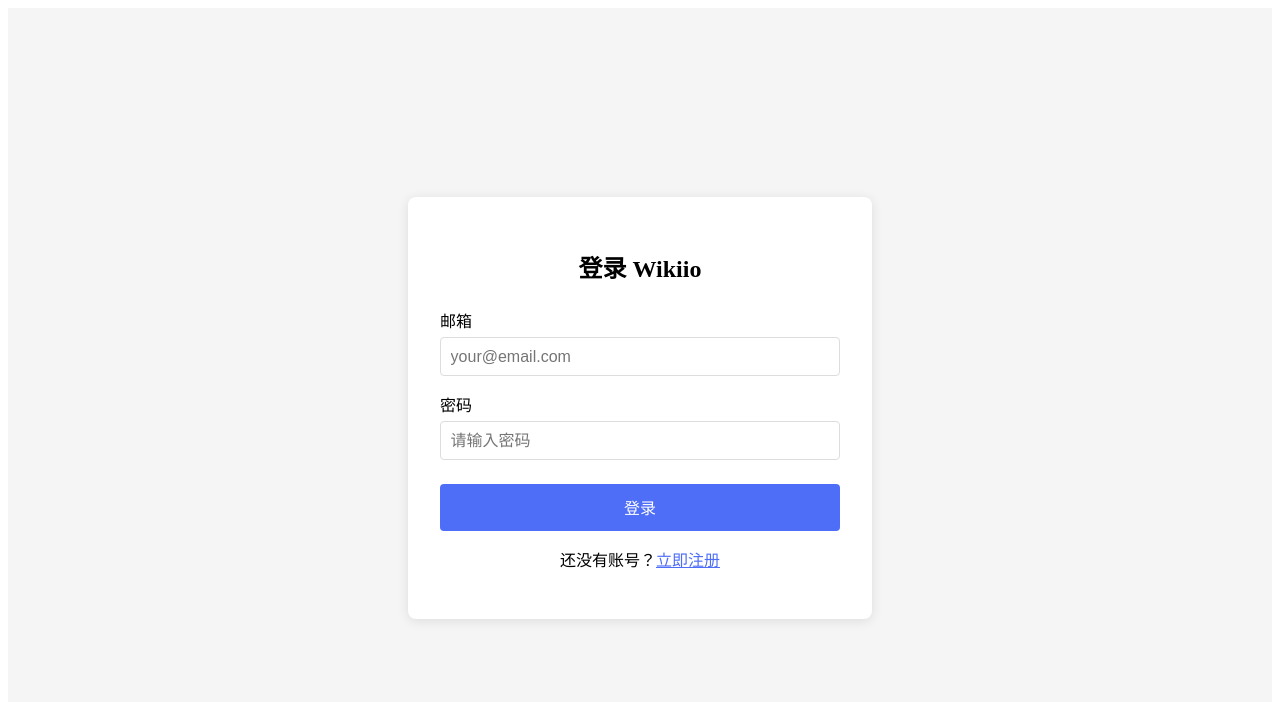
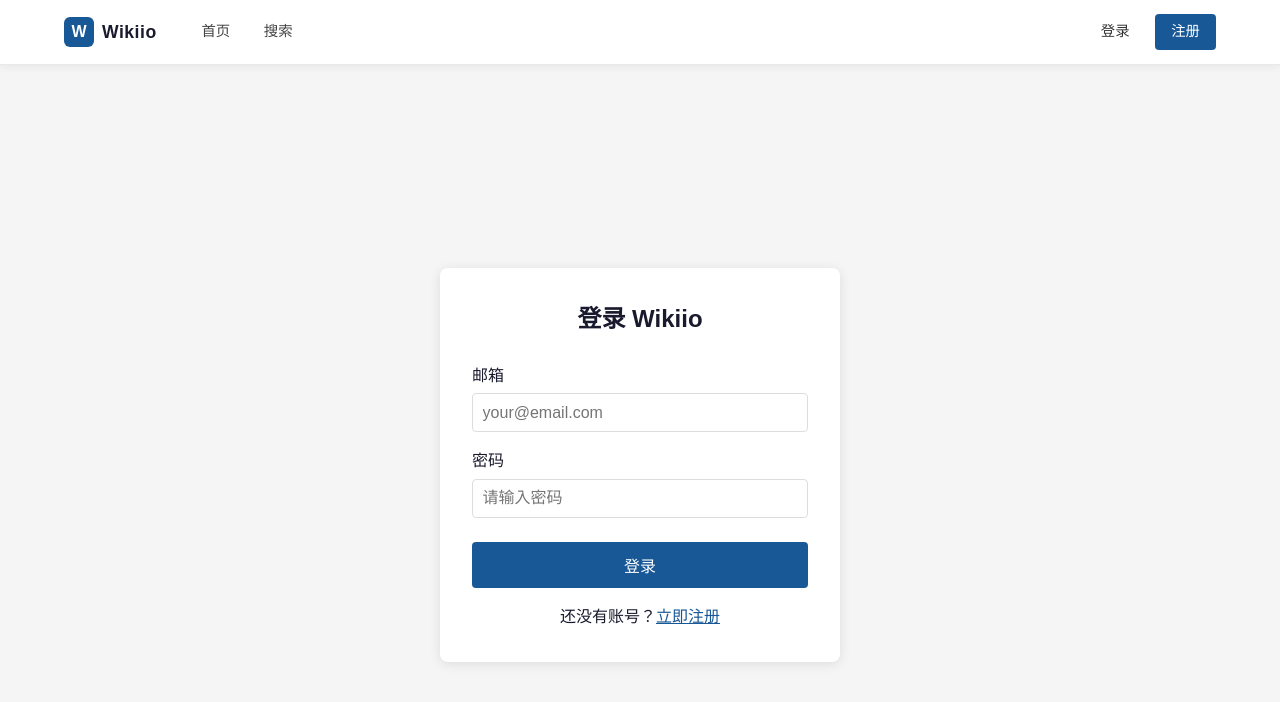
Before and after one commit to EilixiusLu/wikiio, a Vue app in the folder frontend/: page /login in a window 1280 px wide. Shown: the top 702 px of the page. Built offline with nearby package versions, Linux system fonts and the light colour scheme.

Commit message:
feat: 大规模修改CSS样式，增加了TopBar

```diff
--- a/frontend/src/App.vue
+++ b/frontend/src/App.vue
@@ -1,7 +1,21 @@
 <template>
+  <Navbar />
   <RouterView />
 </template>
 
 <script setup>
 import { RouterView } from 'vue-router'
+import Navbar from './components/Navbar.vue'
 </script>
+
+<style>
+/* 全局样式重置 */
+* { box-sizing: border-box; margin: 0; padding: 0; }
+body {
+  font-family: 'PingFang SC', 'Microsoft YaHei', 'Noto Sans SC', sans-serif;
+  background: #f5f7fa;
+  color: #1a1a2e;
+  line-height: 1.6;
+}
+a { color: inherit; }
+</style>
--- /dev/null
+++ b/frontend/src/components/Navbar.vue
@@ -0,0 +1,236 @@
+<template>
+  <nav class="navbar">
+    <div class="navbar-inner">
+      <!-- 左侧：Logo -->
+      <a href="/" class="navbar-logo">
+        <span class="logo-icon">W</span>
+        <span class="logo-text">Wikiio</span>
+      </a>
+
+      <!-- 中间：导航链接 -->
+      <div class="navbar-links">
+        <a href="/" :class="{ active: route.path === '/' }">首页</a>
+        <a href="/search" :class="{ active: route.path === '/search' }">搜索</a>
+      </div>
+
+      <!-- 右侧：用户区域 -->
+      <div class="navbar-user">
+        <template v-if="authStore.isLoggedIn">
+          <a href="/search" class="nav-icon-btn" title="搜索">
+            <svg width="18" height="18" viewBox="0 0 24 24" fill="none" stroke="currentColor" stroke-width="2">
+              <circle cx="11" cy="11" r="8"/><path d="m21 21-4.35-4.35"/>
+            </svg>
+          </a>
+          <div class="user-menu" @click="toggleMenu">
+            <img v-if="authStore.user?.fandom_avatar_url" :src="authStore.user.fandom_avatar_url" class="avatar" />
+            <div v-else class="avatar-placeholder">{{ authStore.user?.username?.[0]?.toUpperCase() }}</div>
+            <span class="username">{{ authStore.user?.username }}</span>
+            <svg width="12" height="12" viewBox="0 0 24 24" fill="currentColor"><path d="M7 10l5 5 5-5z"/></svg>
+            <div class="dropdown" v-if="menuOpen">
+              <a href="/profile">个人主页</a>
+              <div class="divider"></div>
+              <a @click.prevent="handleLogout" href="#">退出登录</a>
+            </div>
+          </div>
+        </template>
+        <template v-else>
+          <a href="/login" class="btn-login">登录</a>
+          <a href="/register" class="btn-register">注册</a>
+        </template>
+      </div>
+    </div>
+  </nav>
+</template>
+
+<script setup>
+import { ref, onMounted, onUnmounted } from 'vue'
+import { useRoute, useRouter } from 'vue-router'
+import { useAuthStore } from '../stores/auth.js'
+
+const route = useRoute()
+const router = useRouter()
+const authStore = useAuthStore()
+const menuOpen = ref(false)
+
+function toggleMenu() {
+  menuOpen.value = !menuOpen.value
+}
+
+function handleLogout() {
+  authStore.logout()
+  menuOpen.value = false
+  router.push('/')
+}
+
+function closeMenu(e) {
+  if (!e.target.closest('.user-menu')) {
+    menuOpen.value = false
+  }
+}
+
+onMounted(() => {
+  authStore.fetchMe()
+  document.addEventListener('click', closeMenu)
+})
+
+onUnmounted(() => {
+  document.removeEventListener('click', closeMenu)
+})
+</script>
+
+<style scoped>
+.navbar {
+  position: sticky;
+  top: 0;
+  z-index: 100;
+  background: #ffffff;
+  border-bottom: 1px solid #e8e8e8;
+  box-shadow: 0 2px 8px rgba(0,0,0,0.06);
+}
+
+.navbar-inner {
+  max-width: 1200px;
+  margin: 0 auto;
+  padding: 0 1.5rem;
+  height: 4rem;
+  display: flex;
+  align-items: center;
+  gap: 2rem;
+}
+
+.navbar-logo {
+  display: flex;
+  align-items: center;
+  gap: 0.5rem;
+  text-decoration: none;
+  flex-shrink: 0;
+}
+.logo-icon {
+  width: 30px;
+  height: 30px;
+  background: #185897;
+  color: white;
+  border-radius: 6px;
+  display: flex;
+  align-items: center;
+  justify-content: center;
+  font-weight: bold;
+  font-size: 1rem;
+}
+.logo-text {
+  color: #1a1a2e;
+  font-weight: 700;
+  font-size: 1.1rem;
+  letter-spacing: 0.5px;
+}
+
+.navbar-links {
+  display: flex;
+  align-items: center;
+  gap: 0.5rem;
+  flex: 1;
+}
+.navbar-links a {
+  color: #444;
+  text-decoration: none;
+  padding: 0.4rem 0.8rem;
+  border-radius: 4px;
+  font-size: 0.9rem;
+  transition: all 0.15s;
+}
+.navbar-links a:hover { color: #185897; background: #f0f5ff; }
+.navbar-links a.active { color: #185897; background: #e8f0fc; font-weight: 500; }
+
+.navbar-user {
+  display: flex;
+  align-items: center;
+  gap: 0.8rem;
+  flex-shrink: 0;
+}
+
+.nav-icon-btn {
+  color: #555;
+  display: flex;
+  align-items: center;
+  padding: 0.4rem;
+  border-radius: 4px;
+  transition: all 0.15s;
+}
+.nav-icon-btn:hover { color: #185897; background: #f0f5ff; }
+
+.user-menu {
+  display: flex;
+  align-items: center;
+  gap: 0.5rem;
+  cursor: pointer;
+  padding: 0.3rem 0.6rem;
+  border-radius: 4px;
+  color: #333;
+  font-size: 0.9rem;
+  position: relative;
+  transition: background 0.15s;
+}
+.user-menu:hover { background: #f0f5ff; }
+
+.avatar {
+  width: 28px;
+  height: 28px;
+  border-radius: 50%;
+  object-fit: cover;
+}
+.avatar-placeholder {
+  width: 28px;
+  height: 28px;
+  border-radius: 50%;
+  background: #185897;
+  color: white;
+  display: flex;
+  align-items: center;
+  justify-content: center;
+  font-size: 0.8rem;
+  font-weight: bold;
+}
+
+.dropdown {
+  position: absolute;
+  top: calc(100% + 8px);
+  right: 0;
+  background: white;
+  border: 1px solid #e8e8e8;
+  border-radius: 6px;
+  min-width: 140px;
+  box-shadow: 0 8px 24px rgba(0,0,0,0.12);
+  overflow: hidden;
+}
+.dropdown a {
+  display: block;
+  padding: 0.6rem 1rem;
+  color: #333;
+  text-decoration: none;
+  font-size: 0.88rem;
+  transition: background 0.15s;
+}
+.dropdown a:hover { background: #f0f5ff; color: #185897; }
+.divider { height: 1px; background: #e8e8e8; }
+
+.btn-login {
+  color: #333;
+  text-decoration: none;
+  font-size: 0.9rem;
+  padding: 0.4rem 0.8rem;
+  border-radius: 4px;
+  transition: all 0.15s;
+}
+.btn-login:hover { color: #185897; background: #f0f5ff; }
+
+.btn-register {
+  background: #185897;
+  color: white;
+  text-decoration: none;
+  font-size: 0.9rem;
+  padding: 0.4rem 1rem;
+  border-radius: 4px;
+  transition: background 0.15s;
+}
+.btn-register:hover { background: #134a7f; }
+</style>
--- a/frontend/src/views/Home.vue
+++ b/frontend/src/views/Home.vue
@@ -3,15 +3,11 @@
     <div class="hero">
       <h1>Wikiio</h1>
       <p>Fandom 维基数据分析与评分平台</p>
-      <div class="buttons" v-if="!authStore.isLoggedIn">
-        <a href="/register" class="btn-primary">立即注册</a>
-        <a href="/login" class="btn-secondary">登录</a>
-      </div>
-      <div class="search-quick">
+      <div class="hero-search">
         <input
           v-model="searchQuery"
           type="text"
-          placeholder="搜索页面..."
+          placeholder="搜索页面标题、作者或正文..."
           @keyup.enter="goSearch"
         />
         <button @click="goSearch">搜索</button>
@@ -158,13 +154,32 @@
 <style scoped>
 .home { min-height: 100vh; background: #f5f7fa; }
 .hero {
-  background: linear-gradient(135deg, #c7c7c7 0%, #858585 100%);
+  background: #F0F0F0;
+  color: black;
+  text-align: center;
+  padding: 4rem 1rem 3rem;
+}
+.hero h1 { font-size: 2.8rem; font-weight: 800; margin-bottom: 0.5rem; letter-spacing: -1px; }
+.hero p { font-size: 1rem; opacity: 0.6; margin-bottom: 2rem; }
+.hero-search { display: flex; gap: 0; max-width: 520px; margin: 0 auto; }
+.hero-search input {
+  flex: 1;
+  padding: 0.75rem 1.2rem;
+  border: none;
+  border-radius: 6px 0 0 6px;
+  font-size: 0.95rem;
+  outline: none;
+}
+.hero-search button {
+  padding: 0.75rem 1.5rem;
+  background: #185897;
   color: white;
-  text-align: center;
-  padding: 3rem 1rem;
+  border: none;
+  border-radius: 0 6px 6px 0;
+  font-size: 0.95rem;
+  cursor: pointer;
 }
-.hero h1 { font-size: 2.5rem; margin-bottom: 0.5rem; }
-.hero p { font-size: 1.1rem; opacity: 0.9; margin-bottom: 1.5rem; }
+.hero-search button:hover { background: #134a7f; }
 .buttons { display: flex; gap: 1rem; justify-content: center; }
 .btn-primary {
   padding: 0.7rem 2rem;
@@ -197,7 +212,7 @@
   text-align: center;
   box-shadow: 0 2px 8px rgba(0,0,0,0.06);
 }
-.stat-number { font-size: 2rem; font-weight: bold; color: #667eea; }
+.stat-number { font-size: 2rem; font-weight: bold; color: #185897; }
 .stat-label { color: #888; margin-top: 0.3rem; }
 
 .main-grid {
--- a/frontend/src/views/Login.vue
+++ b/frontend/src/views/Login.vue
@@ -76,7 +76,7 @@
 button {
   width: 100%;
   padding: 0.7rem;
-  background: #4f6ef7;
+  background: #185897;
   color: white;
   border: none;
   border-radius: 4px;
@@ -87,5 +87,5 @@
 button:disabled { background: #aaa; cursor: not-allowed; }
 .error { color: red; margin-bottom: 1rem; font-size: 0.9rem; }
 p { text-align: center; margin-top: 1rem; }
-a { color: #4f6ef7; }
+a { color: #185897; }
 </style>
--- a/frontend/src/views/PageDetail.vue
+++ b/frontend/src/views/PageDetail.vue
@@ -101,19 +101,24 @@
   display: flex;
   justify-content: space-between;
   align-items: center;
-  margin-bottom: 1rem;
+  margin-bottom: 1.5rem;
+  padding-bottom: 1rem;
+  border-bottom: 1px solid #e8e8e8;
 }
-.back { color: #667eea; cursor: pointer; }
-.back:hover { text-decoration: underline; }
+.back {
+  color: #185897;
+  cursor: pointer;
+  font-size: 0.9rem;
+}
 .wiki-link {
-  color: #667eea;
+  color: #185897;
   text-decoration: none;
   font-size: 0.9rem;
-  border: 1px solid #667eea;
+  border: 1px solid #185897;
   padding: 0.3rem 0.8rem;
   border-radius: 4px;
 }
-.wiki-link:hover { background: #667eea; color: white; }
+.wiki-link:hover { background: #185897; color: white; }
 
 .card {
   background: white;
@@ -159,14 +164,14 @@
 .wikitext-header { display: flex; justify-content: space-between; align-items: center; margin-bottom: 1rem; }
 .copy-btn {
   padding: 0.3rem 0.8rem;
-  background: #667eea;
+  background: #185897;
   color: white;
   border: none;
   border-radius: 4px;
   cursor: pointer;
   font-size: 0.85rem;
 }
-.copy-btn:hover { background: #5a6fd6; }
+.copy-btn:hover { background: #185897dd; }
 
 .wikitext {
   background: #f8f8f8;
--- a/frontend/src/views/Register.vue
+++ b/frontend/src/views/Register.vue
@@ -82,7 +82,7 @@
 button {
   width: 100%;
   padding: 0.7rem;
-  background: #4f6ef7;
+  background: #185897;
   color: white;
   border: none;
   border-radius: 4px;
@@ -94,5 +94,5 @@
 .error { color: red; margin-bottom: 1rem; font-size: 0.9rem; }
 .success { color: green; margin-bottom: 1rem; font-size: 0.9rem; }
 p { text-align: center; margin-top: 1rem; }
-a { color: #4f6ef7; }
+a { color: #185897; }
 </style>
--- a/frontend/src/views/Search.vue
+++ b/frontend/src/views/Search.vue
@@ -1,13 +1,11 @@
 <template>
   <div class="search-page">
-    <div class="search-header">
-      <a href="/" class="back">← 返回首页</a>
-      <h1>搜索</h1>
+    <div class="search-hero">
       <div class="search-bar">
         <input
           v-model="query"
           type="text"
-          placeholder="搜索页面标题或作者..."
+          placeholder="搜索页面标题、作者或正文..."
           @keyup.enter="doSearch"
         />
         <button @click="doSearch">搜索</button>
@@ -221,32 +219,29 @@
 <style scoped>
 .search-page { min-height: 100vh; background: #f5f7fa; }
 
-.search-header {
-  background: linear-gradient(135deg, #667eea 0%, #764ba2 100%);
+.search-hero {
+  background: #F0F0F0;
   padding: 2rem 1rem;
-  color: white;
 }
-.back { color: rgba(255,255,255,0.8); text-decoration: none; display: block; margin-bottom: 1rem; }
-.back:hover { color: white; }
-h1 { margin-bottom: 1rem; }
-
-.search-bar { display: flex; gap: 0.5rem; max-width: 600px; }
+.search-bar { display: flex; max-width: 600px; margin: 0 auto; }
 .search-bar input {
   flex: 1;
-  padding: 0.7rem 1rem;
+  padding: 0.75rem 1.2rem;
   border: none;
-  border-radius: 4px;
-  font-size: 1rem;
+  border-radius: 6px 0 0 6px;
+  font-size: 0.95rem;
+  outline: none;
 }
 .search-bar button {
-  padding: 0.7rem 1.5rem;
-  background: #4a3f8f;
+  padding: 0.75rem 1.5rem;
+  background: #185897;
   color: white;
-  border: 2px solid white;
-  border-radius: 4px;
+  border: none;
+  border-radius: 0 6px 6px 0;
   cursor: pointer;
-  font-size: 1rem;
+  font-size: 0.95rem;
 }
+.search-bar button:hover { background: #134a7f; }
 
 .content { max-width: 1000px; margin: 0 auto; padding: 1.5rem 1rem; }
 
```
